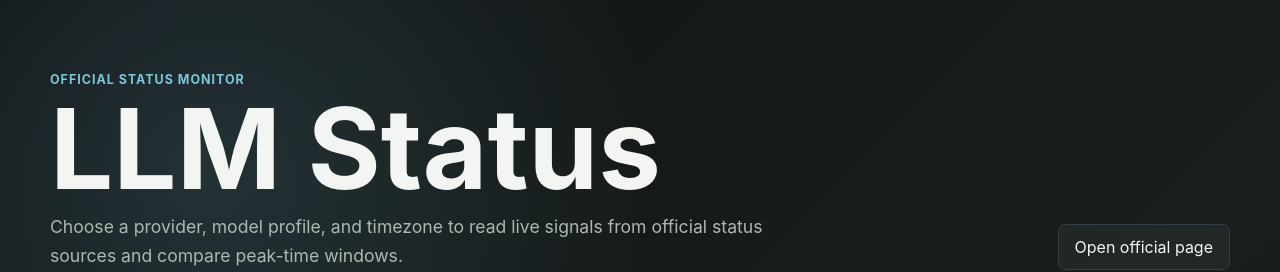
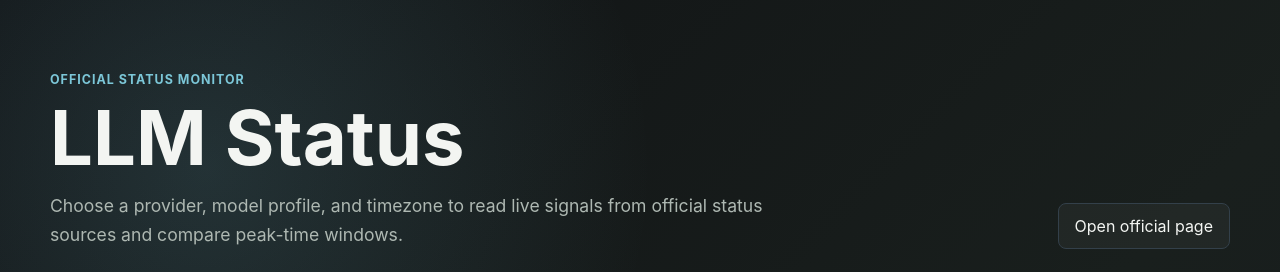
Before and after one commit to mknopfler9461/MY_LAB, a Next.js app: page / in a window 1280 px wide. Shown: the top 272 px of the page. Built offline with nearby package versions, Linux system fonts and the light colour scheme; no server answers.

Commit message:
Visual fixes at font size

```diff
--- a/app/globals.css
+++ b/app/globals.css
@@ -61,9 +61,9 @@ p {
 }
 
 h1 {
-  margin-bottom: 14px;
-  font-size: clamp(3rem, 9vw, 7rem);
-  line-height: 0.88;
+  margin-bottom: 16px;
+  font-size: clamp(2.35rem, 6vw, 4.75rem);
+  line-height: 1;
   letter-spacing: 0;
 }
 
--- a/app/page.js
+++ b/app/page.js
@@ -22,6 +22,7 @@ const copy = {
     english: "English",
     japanese: "Japanese",
     eyebrow: "Official status monitor",
+    title: "LLM Status",
     lede:
       "Choose a provider, model profile, and timezone to read live signals from official status sources and compare peak-time windows.",
     openOfficialPage: "Open official page",
@@ -70,6 +71,7 @@ const copy = {
     english: "英語",
     japanese: "日本語",
     eyebrow: "公式ステータスモニター",
+    title: "LLMステータス",
     lede:
       "プロバイダー、モデル、タイムゾーンを選択して、公式ステータス情報とピーク時間帯を確認できます。",
     openOfficialPage: "公式ページを開く",
@@ -318,7 +320,7 @@ export default function Home() {
       <section className="hero">
         <div>
           <p className="eyebrow">{t.eyebrow}</p>
-          <h1>LLM Status</h1>
+          <h1>{t.title}</h1>
           <p className="lede">{t.lede}</p>
         </div>
         <a className="sourceLink" href={provider.statusPageUrl} target="_blank" rel="noreferrer">
```
